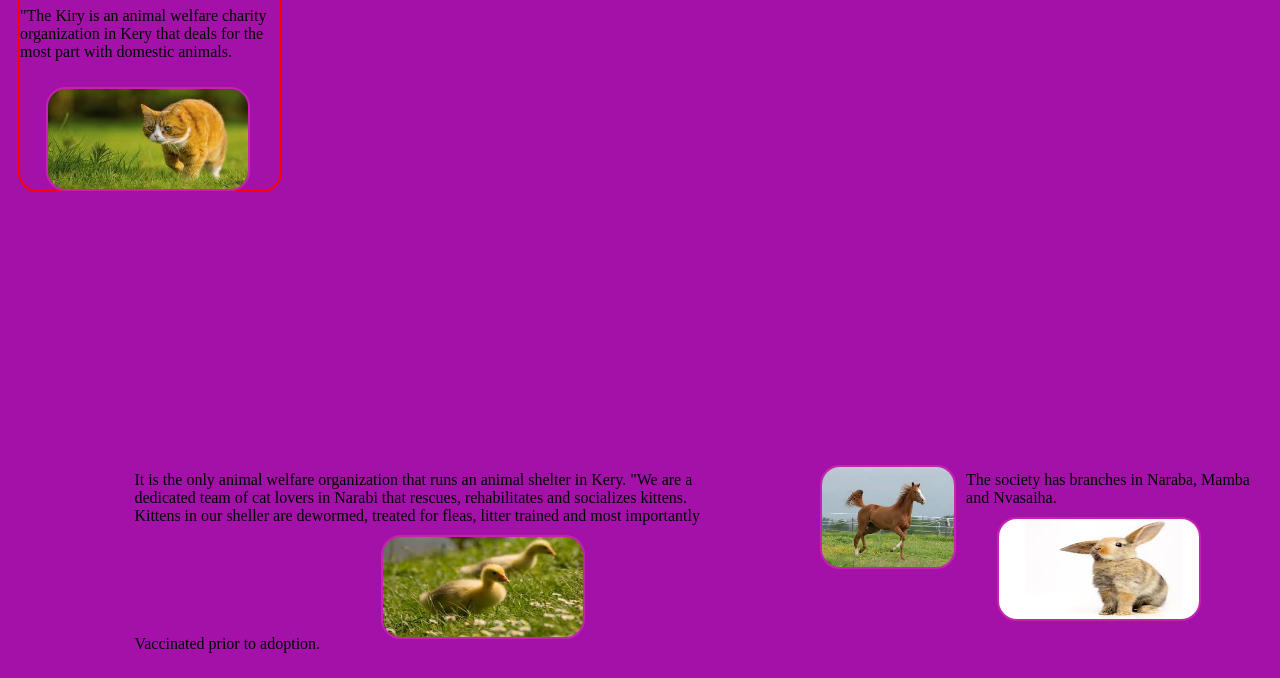
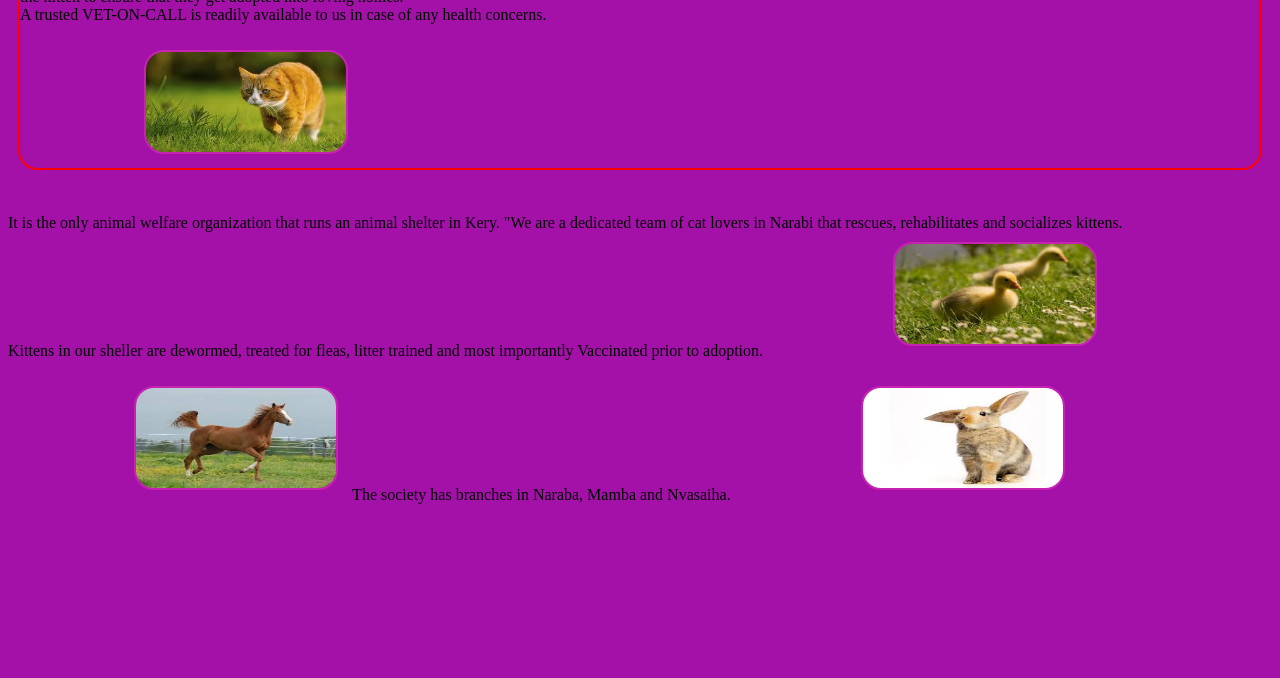
Before and after one commit to korasin/animals, a plain HTML site: page index.html in a window 1280 px wide. Shown: the part 122-800 px from the top of the page. Drawn offline with Linux system fonts and the light colour scheme.

Commit message:
Add a paragraph and styling

```diff
--- a/index.html
+++ b/index.html
@@ -11,7 +11,7 @@
     <div class="cat">
 
         <h1>The kiry Animal shelter</h1>
-        <p>"The Kiry is an animal welfare charity organization in Kery that deals for the most part with domestic animals.</p>
+        <p>"The Kiry is an animal welfare charity organization in Kery that deals for the most part with domestic animals.We have a thorough and formal adoption procedure that vets both the adopter and the kitten to ensure that they get adopted into loving homes.<br> A trusted VET-ON-CALL is readily available to us in case of any health concerns.</p>
         <img src="/images/cat.jpeg" alt="image">
     </div>
     <div class="duck">
@@ -21,8 +21,9 @@
             "We are a dedicated team of cat lovers in Narabi that rescues, rehabilitates and socializes kittens.<br> Kittens in our sheller are dewormed, treated for fleas, litter trained and most importantly Vaccinated prior to adoption.
             <img src="/images/duckling.jpeg" alt="image">
         </p>
-        <img src="/images/horse.jpeg" alt="image">
+
         <p>
+            <img src="/images/horse.jpeg" alt="image">
             The society has branches in Naraba, Mamba and Nvasaiha.
             <img src="/images/rabbit.jpeg" alt="image">
         </p>
--- a/styles.css
+++ b/styles.css
@@ -1,13 +1,11 @@
 .duck{
-    display: flex;
-    margin-left: 10%;
+    display:inline;
+    margin-left: 2%;
     padding-top: 20%;
 }
 .cat{
     border: 2px solid red;
     border-radius: 20px;
-    height: 300px;
-    width: 260px;
     margin: 10px;
 }
 img{
```
